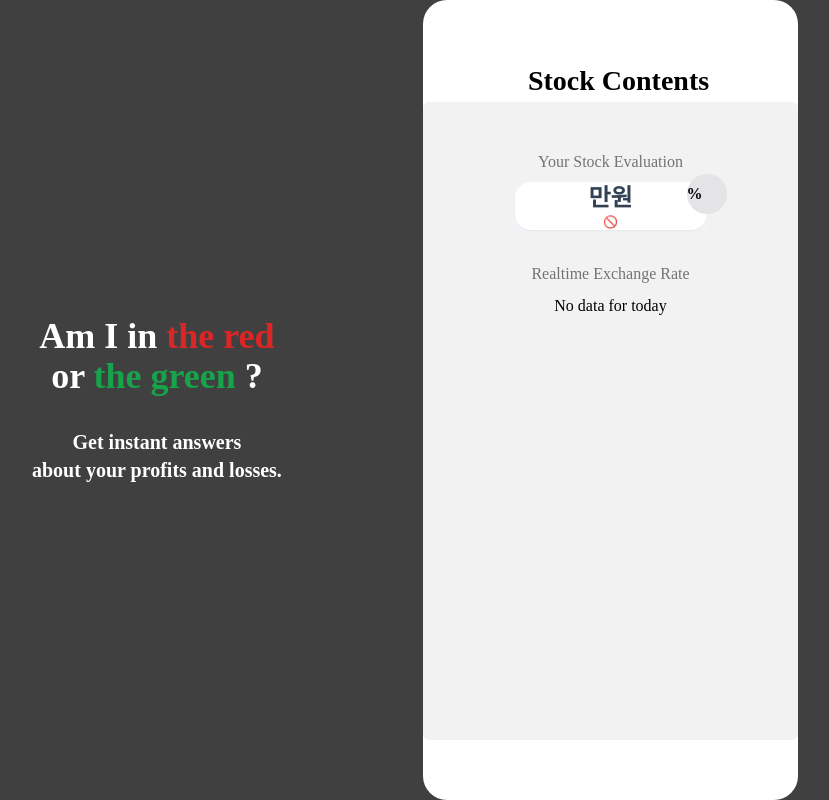
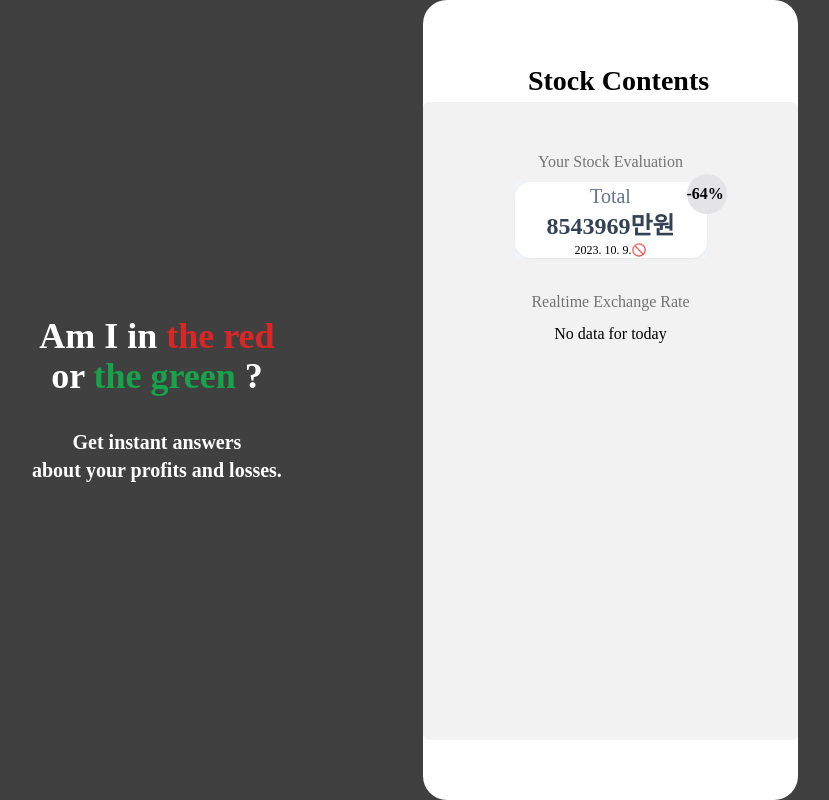
Before and after one commit to Hys-Lee/invest-records, a React (Vite) app: page / in a window 1280 px wide. Shown: the whole page, without its empty margins (225-1054 px from the left). Built offline with nearby package versions, Linux system fonts and the light colour scheme; no server answers; a web font is replaced by a local one.

Commit message:
Feat: Made MainSummary using StockTile

```diff
--- a/src/components/MainSummary.tsx
+++ b/src/components/MainSummary.tsx
@@ -1,11 +1,21 @@
-import userInfo from '../user.json';
+import { stockCalc, tmpRecentStockDate } from './calculation.tsx';
 import StockTile from './StockTile.tsx';
 export default function MainSummary() {
-  const user1 = userInfo.stockList.filter((info) => info.userId === 1);
-  console.log(user1);
+  const userId = 1;
+  const mainInfo = stockCalc(userId);
+  console.log('info', mainInfo);
+  const tickers = mainInfo.allTickers;
+  const currentSaving = Math.round(mainInfo.currentWon(tickers));
+  const profitAndLossPercent = mainInfo.earningRateWon(tickers);
   return (
     <div className="h-99 bg-slate-100">
-      <StockTile stockInfo={user1} />
+      <StockTile
+        title="Total"
+        currentSaving={currentSaving}
+        recentDate={tmpRecentStockDate}
+        onAndOff={tmpRecentStockDate === new Date().toLocaleDateString()}
+        profitAndLossPercent={profitAndLossPercent}
+      />
     </div>
   );
 }
```
